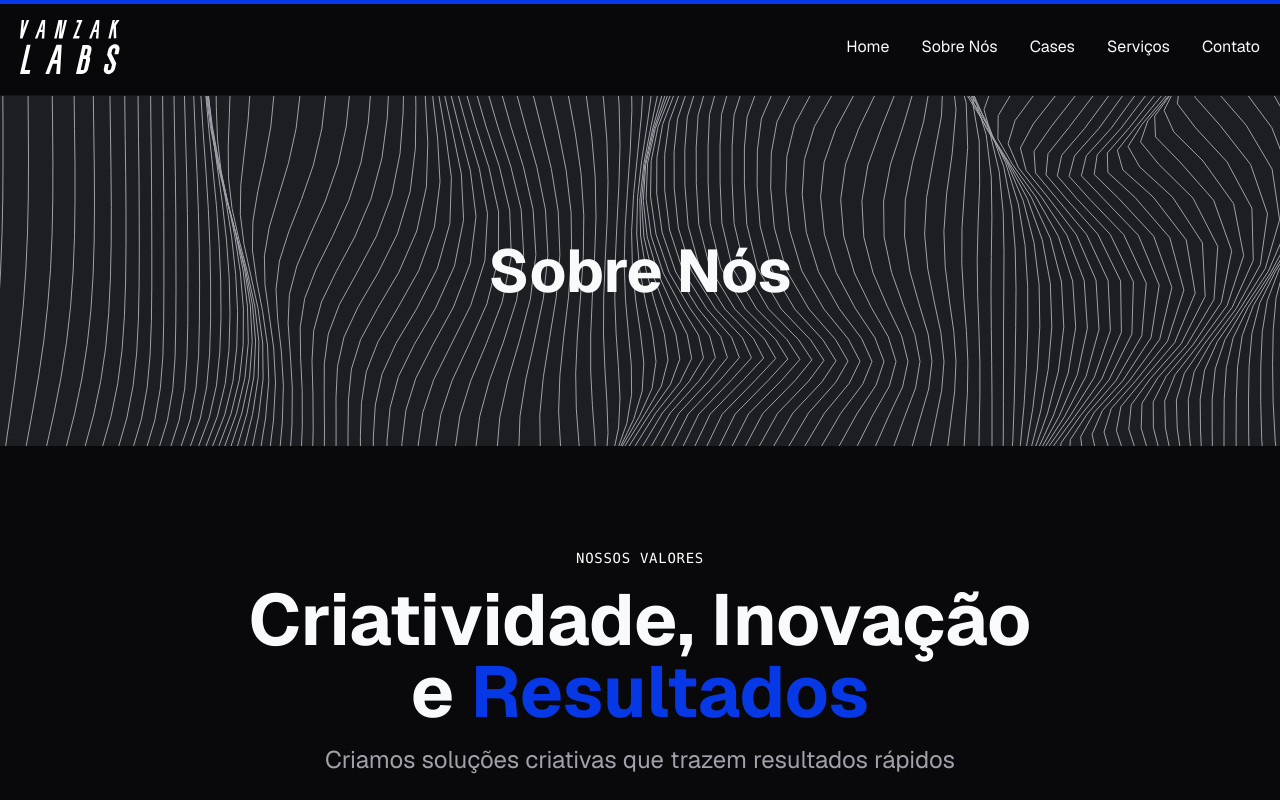
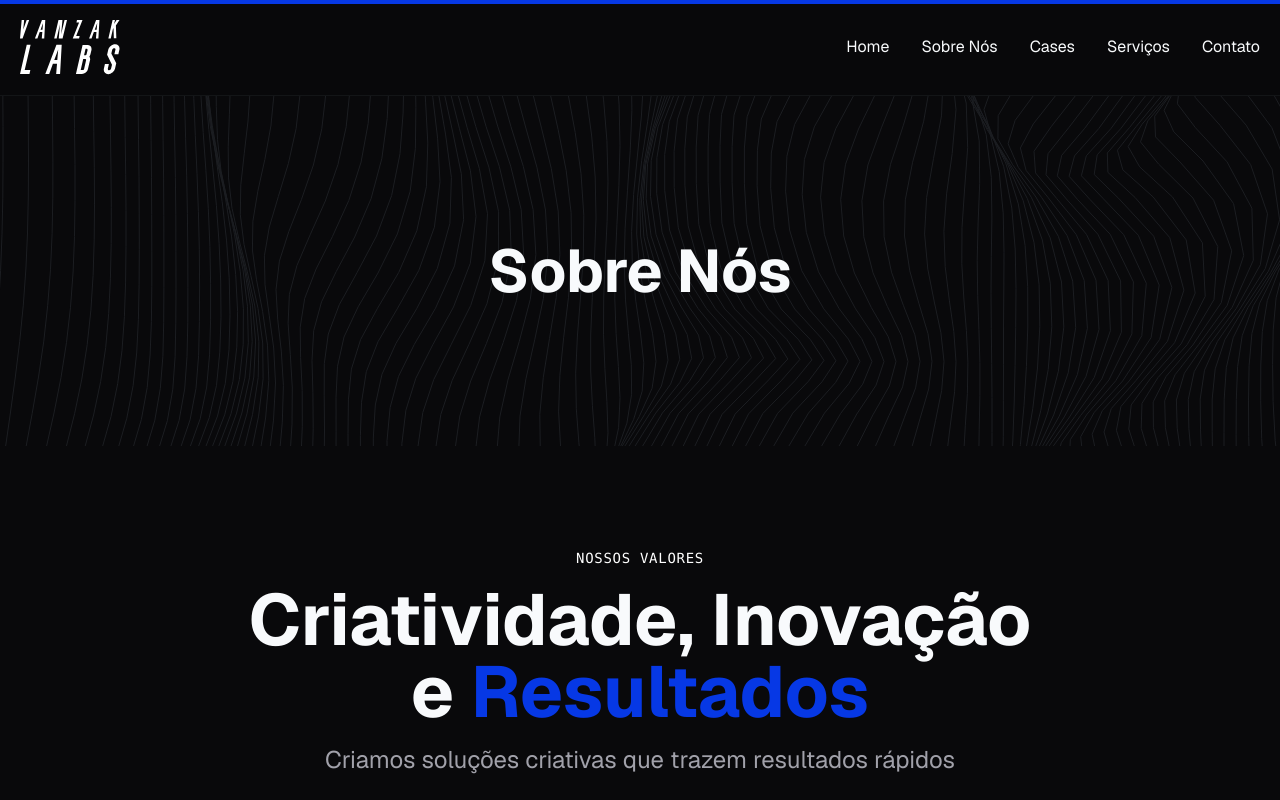
Before and after one commit to annaclaraf/vanzak-redesign, a Next.js app: page /sobre in a window 1280 px wide. Shown: the top 800 px of the page. Built offline with nearby package versions, Linux system fonts and the light colour scheme.

Commit message:
feat: update waves component colors for better visual appeal

```diff
--- a/src/app/sobre/page.tsx
+++ b/src/app/sobre/page.tsx
@@ -12,8 +12,8 @@ export default function About() {
     <div>
       <div className="relative w-full h-[200px] md:h-[350px]">
         <Waves
-          lineColor="#a1a1aa"
-          backgroundColor="#1c1e22"
+          lineColor="#1c1e22"
+          backgroundColor="#09090b"
           waveSpeedX={0.02}
           waveSpeedY={0.01}
           waveAmpX={40}
```
